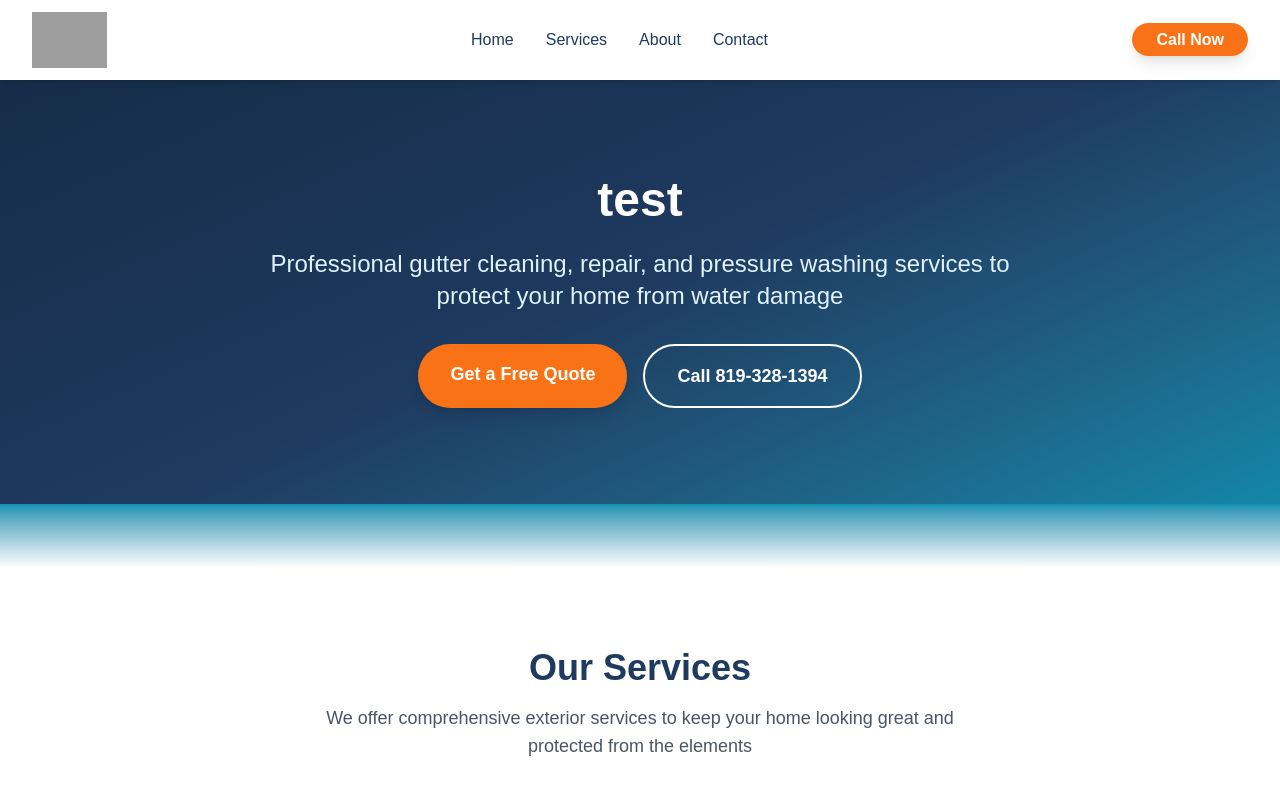
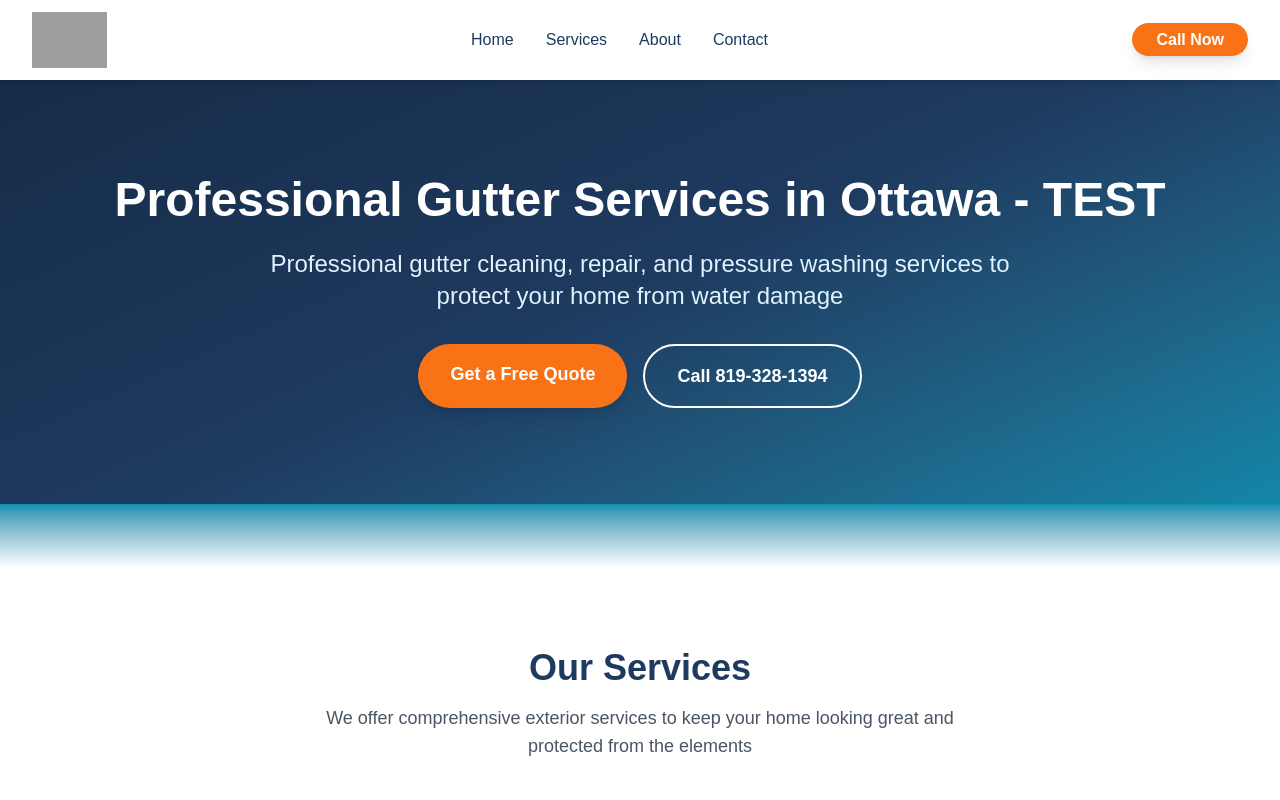
Before and after one commit to AmerSharaf1/ottawa-gutter-cleaning, a Next.js app: page / in a window 1280 px wide. Shown: the top 800 px of the page. Built offline with nearby package versions, Linux system fonts and the light colour scheme; grey boxes are pictures that could not be loaded.

Commit message:
revert: restore hero headline after test

```diff
--- a/src/app/page.tsx
+++ b/src/app/page.tsx
@@ -74,7 +74,7 @@ export default function Home() {
         <div className="max-w-7xl mx-auto px-4 sm:px-6 lg:px-8 py-16 md:py-24">
           <div className="text-center">
             <h1 className="text-3xl md:text-5xl font-bold mb-6">
-              test
+              Professional Gutter Services in Ottawa - TEST
             </h1>
             <p className="text-xl md:text-2xl mb-8 text-[#e0f2fe] max-w-3xl mx-auto">
               Professional gutter cleaning, repair, and pressure washing services to protect your home from water damage
```
